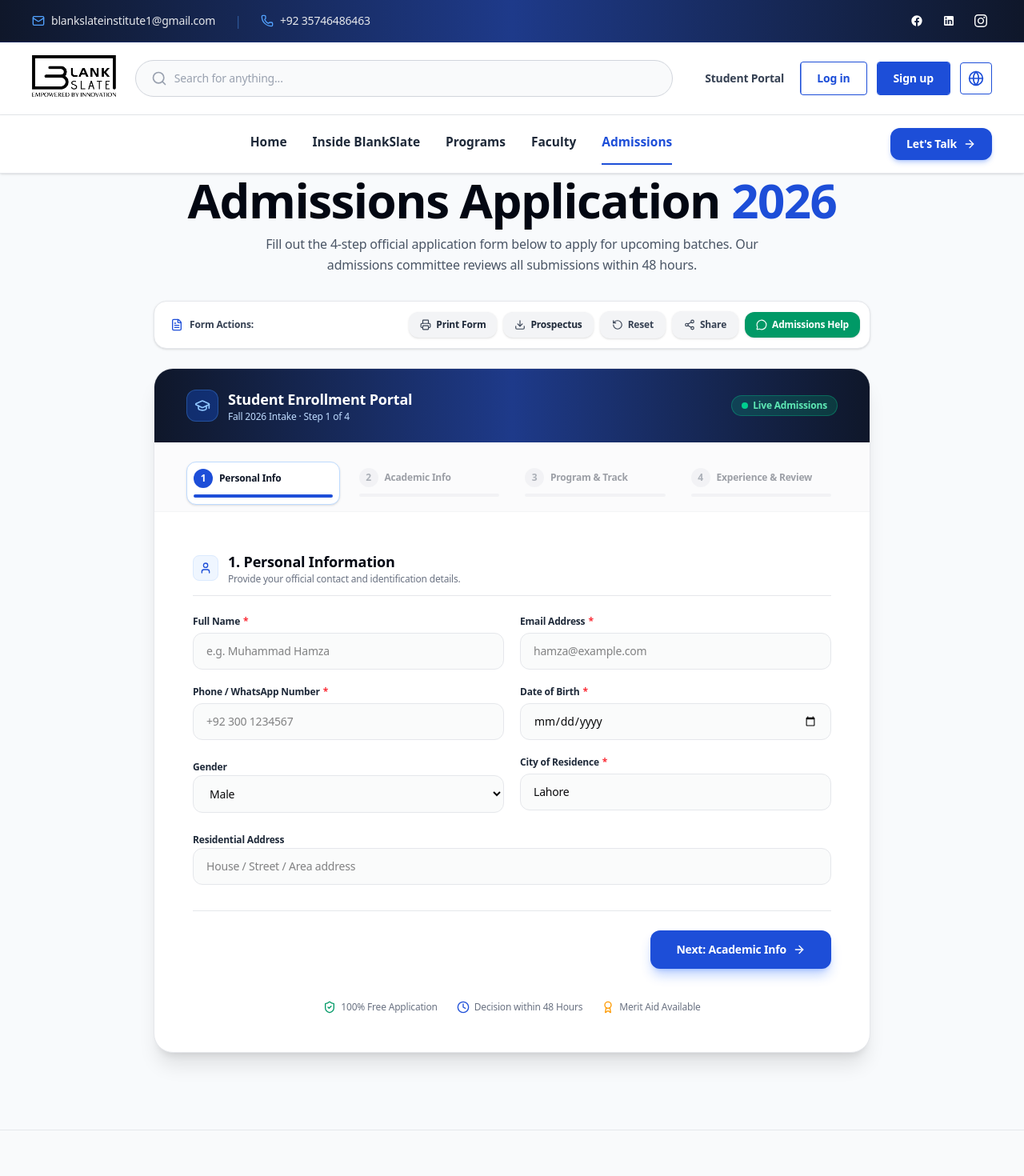
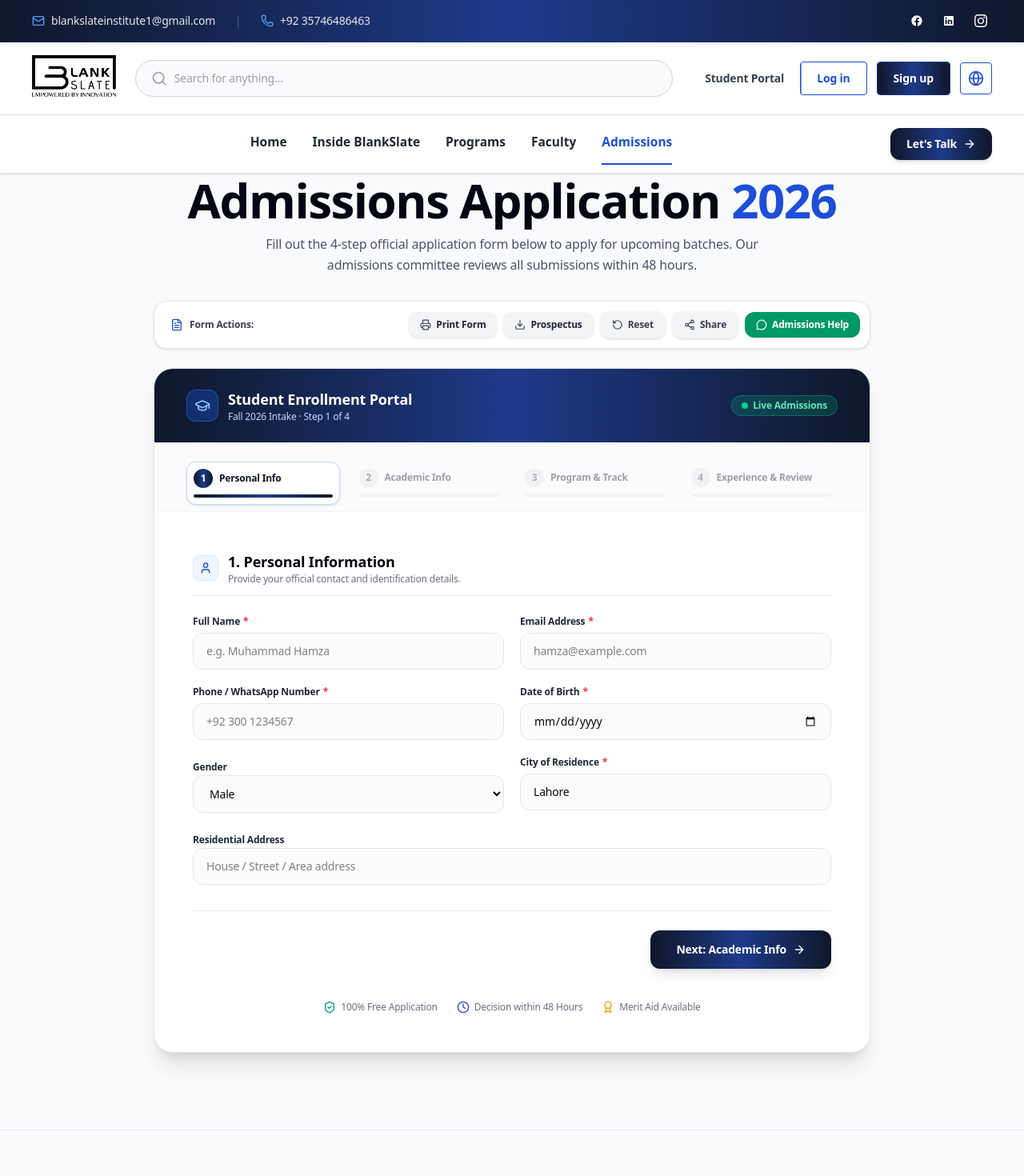
Before and after one commit to techbyrayyan/blank-slate-ins, a Next.js app: page /admissions in a window 1280 px wide. Shown: the top 1470 px of the page at 80% size. Built offline with nearby package versions, Linux system fonts and the light colour scheme.

Commit message:
style: replace solid blue with dark gradient on all buttons/elements, standardize section max-widths to max-w-7xl

```diff
--- a/src/app/admissions/page.js
+++ b/src/app/admissions/page.js
@@ -410,7 +410,7 @@ export default function AdmissionsPage() {
                                 isCompleted
                                   ? "bg-emerald-500 text-white"
                                   : isCurrent
-                                  ? "bg-[#1D4ED8] text-white"
+                                  ? "bg-gradient-to-r from-[#0f172a] via-[#1e3a8a] to-[#0f172a] text-white"
                                   : "bg-gray-200 text-gray-700"
                               }`}
                             >
@@ -423,7 +423,7 @@ export default function AdmissionsPage() {
                           <div className="w-full mt-2 h-1 bg-gray-200 rounded-full overflow-hidden">
                             <div
                               className={`h-full transition-all duration-300 ${
-                                isCompleted || isCurrent ? "bg-[#1D4ED8]" : "bg-transparent"
+                                isCompleted || isCurrent ? "bg-gradient-to-r from-[#0f172a] via-[#1e3a8a] to-[#0f172a]" : "bg-transparent"
                               }`}
                             />
                           </div>
@@ -1039,7 +1039,7 @@ export default function AdmissionsPage() {
                       <button
                         type="button"
                         onClick={handleNextStep}
-                        className="w-full sm:w-auto px-8 py-3.5 bg-[#1D4ED8] hover:bg-blue-700 text-white text-xs sm:text-sm font-bold rounded-xl shadow-lg shadow-blue-600/30 flex items-center justify-center gap-2 transition-all cursor-pointer font-sans ml-auto"
+                        className="w-full sm:w-auto px-8 py-3.5 bg-gradient-to-r from-[#0f172a] via-[#1e3a8a] to-[#0f172a] hover:opacity-90 text-white text-xs sm:text-sm font-bold rounded-xl shadow-lg flex items-center justify-center gap-2 transition-all cursor-pointer font-sans ml-auto"
                       >
                         <span>Next: {stepsConfig[currentStep].label}</span>
                         <ArrowRight className="w-4 h-4" />
@@ -1179,7 +1179,7 @@ export default function AdmissionsPage() {
 
                   <Link
                     href="/"
-                    className="px-8 py-3.5 bg-[#1D4ED8] hover:bg-blue-700 text-white text-xs font-bold rounded-full transition-all shadow-md"
+                    className="px-8 py-3.5 bg-gradient-to-r from-[#0f172a] via-[#1e3a8a] to-[#0f172a] hover:opacity-90 text-white text-xs font-bold rounded-full transition-all shadow-md"
                   >
                     Return to Home
                   </Link>
--- a/src/components/AboutEditorial.js
+++ b/src/components/AboutEditorial.js
@@ -133,7 +133,7 @@ export default function AboutEditorial() {
                     onClick={() => setCurrentSlide(i)}
                     className={`rounded-full transition-all duration-300 ${
                       i === currentSlide
-                        ? "w-7 h-2 bg-[#2563EB]"
+                        ? "w-7 h-2 bg-gradient-to-r from-[#0f172a] via-[#1e3a8a] to-[#0f172a]"
                         : "w-2 h-2 bg-gray-300 hover:bg-blue-400"
                     }`}
                     aria-label={`Go to slide ${i + 1}`}
--- a/src/components/CampusExperience.js
+++ b/src/components/CampusExperience.js
@@ -70,7 +70,7 @@ export default function CampusExperience() {
                     <p className="text-xs font-bold leading-tight">Watch Recap</p>
                     <p className="text-[10px] text-gray-300 font-mono">8 Events</p>
                   </div>
-                  <div className="w-8 h-8 rounded-full bg-[#1D4ED8] flex items-center justify-center text-white shadow-lg">
+                  <div className="w-8 h-8 rounded-full bg-gradient-to-r from-[#0f172a] via-[#1e3a8a] to-[#0f172a] flex items-center justify-center text-white shadow-lg">
                     <Play className="w-3.5 h-3.5 fill-current ml-0.5" />
                   </div>
                 </div>
--- a/src/components/CourseCard.js
+++ b/src/components/CourseCard.js
@@ -70,7 +70,7 @@ export default function CourseCard({ course, onOpenApply }) {
         <div className="mt-4">
           <div className="flex items-center gap-2 flex-wrap mb-3.5">
             {course.badgeType === "premium" ? (
-              <span className="bg-[#1D4ED8] text-white text-xs sm:text-[13px] font-bold px-2.5 py-1 rounded flex items-center gap-1">
+              <span className="bg-gradient-to-r from-[#0f172a] via-[#1e3a8a] to-[#0f172a] text-white text-xs sm:text-[13px] font-bold px-2.5 py-1 rounded flex items-center gap-1">
                 <Check className="w-3.5 h-3.5" />
                 Premium
               </span>
@@ -119,7 +119,7 @@ export default function CourseCard({ course, onOpenApply }) {
               {/* Badge + Updated */}
               <div className="flex items-center gap-2 mb-3">
                 {course.badgeType === "premium" ? (
-                  <span className="bg-[#1D4ED8] text-white text-xs font-bold px-2.5 py-0.5 rounded flex items-center gap-1">
+                  <span className="bg-gradient-to-r from-[#0f172a] via-[#1e3a8a] to-[#0f172a] text-white text-xs font-bold px-2.5 py-0.5 rounded flex items-center gap-1">
                     <Check className="w-3.5 h-3.5" /> Premium
                   </span>
                 ) : (
@@ -155,7 +155,7 @@ export default function CourseCard({ course, onOpenApply }) {
               {/* Add to Cart Button */}
               <button
                 onClick={() => onOpenApply && onOpenApply(course.title)}
-                className="w-full text-white font-bold py-3.5 rounded-xl flex items-center justify-center gap-2 text-base transition-all duration-200 shadow-md hover:shadow-lg bg-[#2563EB] hover:bg-[#1D4ED8]"
+                className="w-full text-white font-bold py-3.5 rounded-xl flex items-center justify-center gap-2 text-base transition-all duration-200 shadow-md hover:shadow-lg bg-gradient-to-r from-[#0f172a] via-[#1e3a8a] to-[#0f172a] hover:opacity-90"
               >
                 <ShoppingCart className="w-5 h-5" />
                 Add to cart
--- a/src/components/EditorialFooter.js
+++ b/src/components/EditorialFooter.js
@@ -129,7 +129,7 @@ export default function EditorialFooter() {
                 className="w-full bg-transparent px-3.5 py-1 text-sm text-gray-900 placeholder-gray-400 focus:outline-none"
               />
               <button
-                className="w-8 h-8 rounded-full bg-[#1D4ED8] text-white flex items-center justify-center hover:bg-[#1e40af] transition-colors flex-shrink-0 shadow-sm"
+                className="w-8 h-8 rounded-full bg-gradient-to-r from-[#0f172a] via-[#1e3a8a] to-[#0f172a] text-white flex items-center justify-center hover:opacity-90 transition-all flex-shrink-0 shadow-sm"
                 aria-label="Submit newsletter"
               >
                 <ArrowRight className="w-4 h-4" />
--- a/src/components/InteractiveProgramExplorer.js
+++ b/src/components/InteractiveProgramExplorer.js
@@ -16,7 +16,7 @@ export default function InteractiveProgramExplorer({ onOpenApply }) {
         ))}
       </div>
 
-      <div className="max-w-[1440px] mx-auto px-4 sm:px-6">
+      <div className="max-w-7xl mx-auto px-4 sm:px-6 lg:px-8">
 
         {/* Section Header */}
         <div className="flex items-center justify-between gap-4 mb-8">
@@ -25,7 +25,7 @@ export default function InteractiveProgramExplorer({ onOpenApply }) {
           </h2>
           <Link
             href="/courses"
-            className="flex-shrink-0 inline-flex items-center gap-2 px-6 py-3 bg-[#1D4ED8] hover:bg-[#1e40af] text-white text-base font-bold rounded-lg transition-colors duration-200 shadow-sm hover:shadow-md"
+            className="flex-shrink-0 inline-flex items-center gap-2 px-6 py-3 bg-gradient-to-r from-[#0f172a] via-[#1e3a8a] to-[#0f172a] hover:opacity-90 text-white text-base font-bold rounded-lg transition-all duration-200 shadow-sm hover:shadow-md"
           >
             <span>View More Courses</span>
             <svg xmlns="http://www.w3.org/2000/svg" width="18" height="18" viewBox="0 0 24 24" fill="none" stroke="currentColor" strokeWidth="2.5" strokeLinecap="round" strokeLinejoin="round"><path d="M5 12h14"/><path d="m12 5 7 7-7 7"/></svg>
--- a/src/components/Navbar.js
+++ b/src/components/Navbar.js
@@ -161,8 +161,8 @@ export default function Navbar({ onOpenApply }) {
                 </Link>
                 {/* Sign Up — slide RIGHT → LEFT */}
                 <button onClick={onOpenApply}
-                  className="relative hidden sm:inline-flex items-center justify-center overflow-hidden px-5 py-2.5 text-sm font-bold border border-[#1D4ED8] rounded whitespace-nowrap group">
-                  <span className="absolute inset-0 bg-[#1D4ED8]" />
+                  className="relative hidden sm:inline-flex items-center justify-center overflow-hidden px-5 py-2.5 text-sm font-bold border border-[#1e3a8a] rounded whitespace-nowrap group">
+                  <span className="absolute inset-0 bg-gradient-to-r from-[#0f172a] via-[#1e3a8a] to-[#0f172a]" />
                   <span className="absolute inset-0 bg-white translate-x-full group-hover:translate-x-0 transition-transform duration-300 ease-out" />
                   <span className="relative z-10 text-white group-hover:text-[#1D4ED8] transition-colors duration-300">Sign up</span>
                 </button>
@@ -217,7 +217,7 @@ export default function Navbar({ onOpenApply }) {
               <div className="hidden xl:flex items-center flex-shrink-0">
                 <Link
                   href="/contact"
-                  className="inline-flex items-center gap-2 px-5 py-2.5 bg-[#1D4ED8] hover:bg-blue-700 text-white text-sm font-bold rounded-xl shadow-md shadow-blue-600/25 transition-all group cursor-pointer"
+                  className="inline-flex items-center gap-2 px-5 py-2.5 bg-gradient-to-r from-[#0f172a] via-[#1e3a8a] to-[#0f172a] hover:opacity-90 text-white text-sm font-bold rounded-xl shadow-md transition-all group cursor-pointer"
                 >
                   <span>Let&apos;s Talk</span>
                   <ArrowRight className="w-4 h-4 group-hover:translate-x-1 transition-transform" />
@@ -335,7 +335,7 @@ export default function Navbar({ onOpenApply }) {
             </button>
             <div className="flex flex-col sm:flex-row gap-3 pt-2">
               <Link href="/contact" onClick={() => setMobileMenuOpen(false)}
-                className="w-full sm:w-auto px-6 py-3 bg-[#1D4ED8] text-white text-sm font-bold rounded-xl flex items-center justify-center gap-2 hover:bg-blue-700 transition-all shadow-md">
+                className="w-full sm:w-auto px-6 py-3 bg-gradient-to-r from-[#0f172a] via-[#1e3a8a] to-[#0f172a] text-white text-sm font-bold rounded-xl flex items-center justify-center gap-2 hover:opacity-90 transition-all shadow-md">
                 <span>Let&apos;s Talk</span>
                 <ArrowRight className="w-4 h-4" />
               </Link>
--- a/src/components/SkillsCareerTransform.js
+++ b/src/components/SkillsCareerTransform.js
@@ -14,7 +14,7 @@ export default function SkillsCareerTransform({ onOpenApply }) {
 
   return (
     <section className="py-12 sm:py-16 bg-white text-[#1c1d1f] relative" id="career-skills">
-      <div className="max-w-[1440px] mx-auto px-4 sm:px-6">
+      <div className="max-w-7xl mx-auto px-4 sm:px-6 lg:px-8">
 
         {/* Section Header */}
         <div className="mb-8">
@@ -43,7 +43,7 @@ export default function SkillsCareerTransform({ onOpenApply }) {
                 >
                   {topic.title}
                   {isActive && (
-                    <span className="absolute bottom-0 left-0 right-0 h-[3px] bg-[#1D4ED8] rounded-full" />
+                    <span className="absolute bottom-0 left-0 right-0 h-[3px] bg-gradient-to-r from-[#0f172a] via-[#1e3a8a] to-[#0f172a] rounded-full" />
                   )}
                 </button>
               );
@@ -66,7 +66,7 @@ export default function SkillsCareerTransform({ onOpenApply }) {
         <div className="flex items-center justify-start">
           <Link
             href={`/topic/${activeTopic}`}
-            className="inline-flex items-center gap-2.5 px-7 py-3.5 border-2 border-[#1D4ED8] text-[#1D4ED8] hover:bg-[#1D4ED8] hover:text-white rounded-xl text-base font-bold transition-all duration-200 shadow-sm hover:shadow-md"
+            className="inline-flex items-center gap-2.5 px-7 py-3.5 border-2 border-[#1e3a8a] text-[#1D4ED8] hover:bg-gradient-to-r hover:from-[#0f172a] hover:via-[#1e3a8a] hover:to-[#0f172a] hover:text-white hover:border-transparent rounded-xl text-base font-bold transition-all duration-200 shadow-sm hover:shadow-md"
           >
             <span>Show all {currentTopicObj.title} courses</span>
             <ArrowRight className="w-4 h-4" />
```
Also changed, not shown: src/components/Hero.js (+3 -4 lines).
